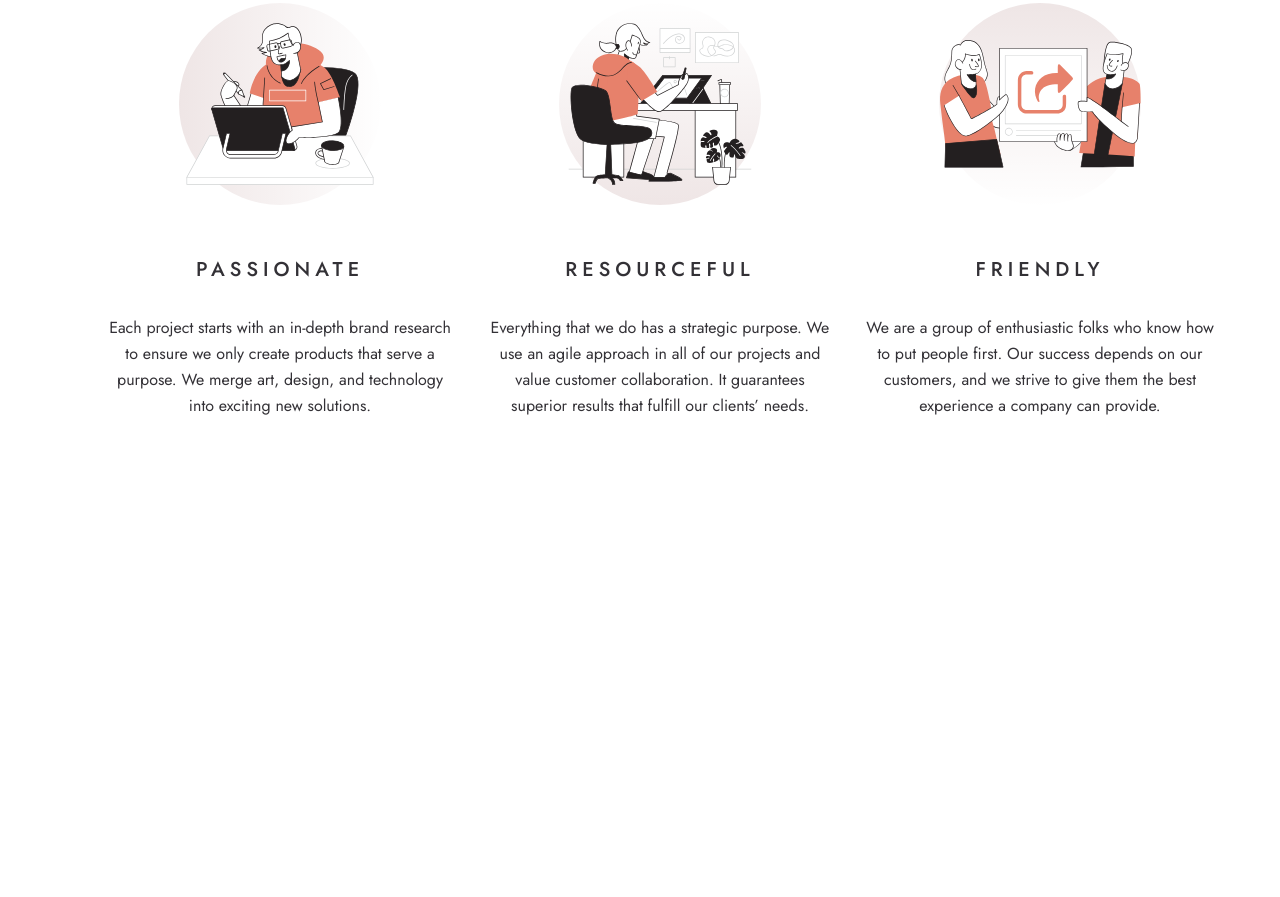
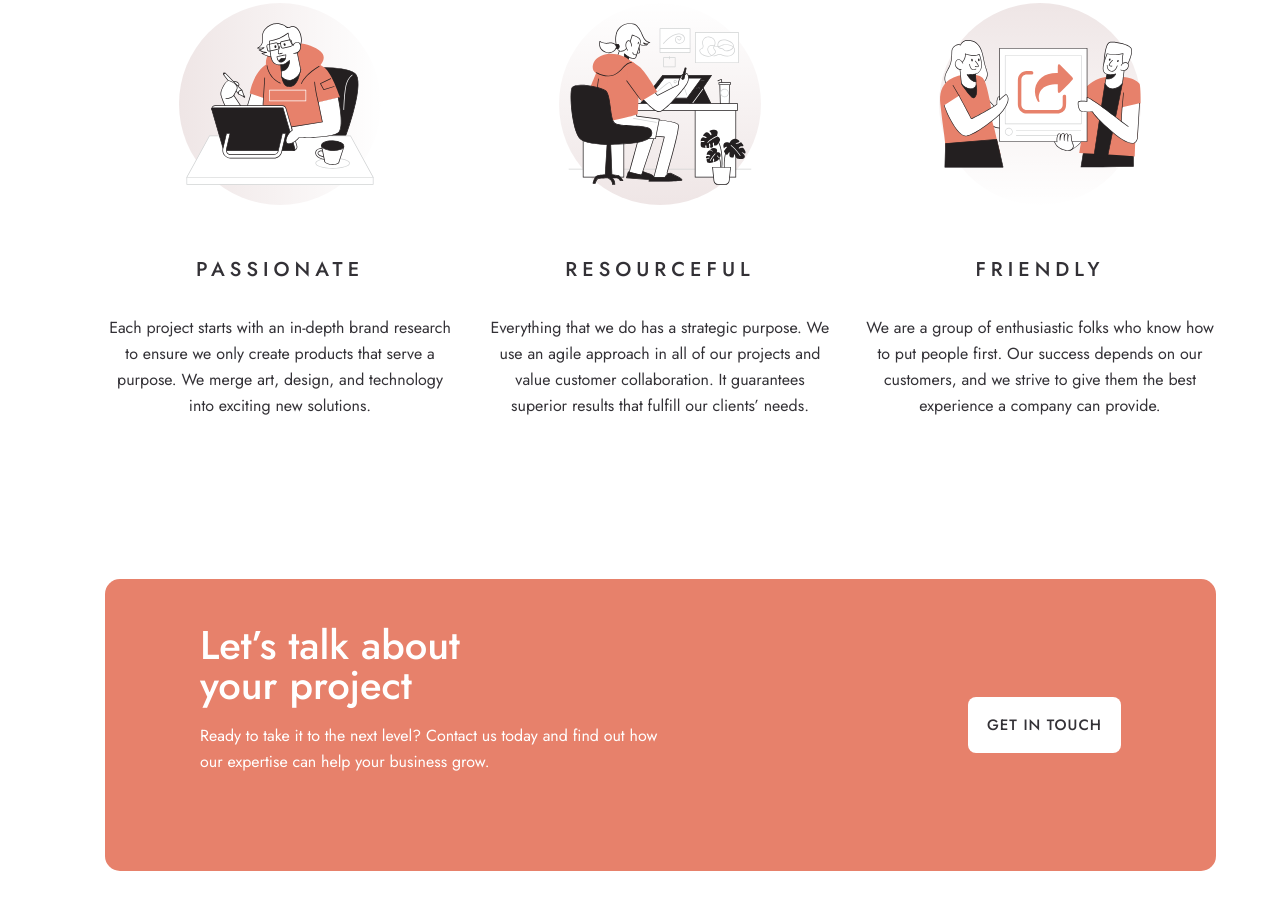
Before and after one commit to Muhammadqodir57/Designo1, a plain HTML site: page index.html in a window 1280 px wide. Shown: the part 1759-2656 px from the top of the page. Before the commit the page ends 2338 px from the top, so only its background shows below. Drawn offline with Linux system fonts and the light colour scheme.

Commit message:
fifth commit

```diff
--- a/index.html
+++ b/index.html
@@ -68,6 +68,14 @@
                     </li>
                 </ul>
             </section>
+            <section class="project-2">
+                <div class="project-2-box">
+                    <h2 class="project-2-title">Let’s talk about your project</h2>
+                    <p class="project-2-text">Ready to take it to the next level? Contact us today and find out how our
+                        expertise can help your business grow.</p>
+                </div>
+                <button class="project-2-btn">Get in touch</button>
+            </section>
         </main>
     </div>
 </body>
--- a/src/scss/all-blocks/_all-blocks.scss
+++ b/src/scss/all-blocks/_all-blocks.scss
@@ -2,4 +2,5 @@
 @import "./hero.scss";
 @import "./projects.scss";
 @import "./info.scss";
+@import "./project-2.scss";
 @import "./footer.scss";
--- /dev/null
+++ b/src/scss/all-blocks/_project-2.scss
@@ -0,0 +1,52 @@
+.project-2 {
+    display: flex;
+    align-items: center;
+    justify-content: space-between;
+    width: 1111px;
+    height: 292px;
+    flex-shrink: 0;
+    border-radius: 15px;
+    background: #E7816B;
+
+    &-box {
+        padding: 72px 0 122px 95px;
+    }
+
+    &-title {
+        width: 268px;
+        height: 98px;
+        flex-shrink: 0;
+        color: #FFF;
+        font-family: Jost;
+        font-size: 40px;
+        font-style: normal;
+        font-weight: 500;
+        line-height: 40px;
+    }
+
+    &-text {
+        width: 459px;
+        color: #FFF;
+        font-family: Jost;
+        font-size: 16px;
+        font-style: normal;
+        font-weight: 400;
+        line-height: 26px;
+    }
+
+    &-btn {
+        padding: 17px 19px;
+        border: none;
+        color: #333136;
+        border-radius: 8px;
+        background: #FFF;
+        font-family: Jost;
+        font-size: 15px;
+        font-style: normal;
+        margin-right: 95px;
+        font-weight: 500;
+        line-height: normal;
+        letter-spacing: 1px;
+        text-transform: uppercase;
+    }
+}
```
Also changed, not shown: src/css/main.css, 1 other file.
